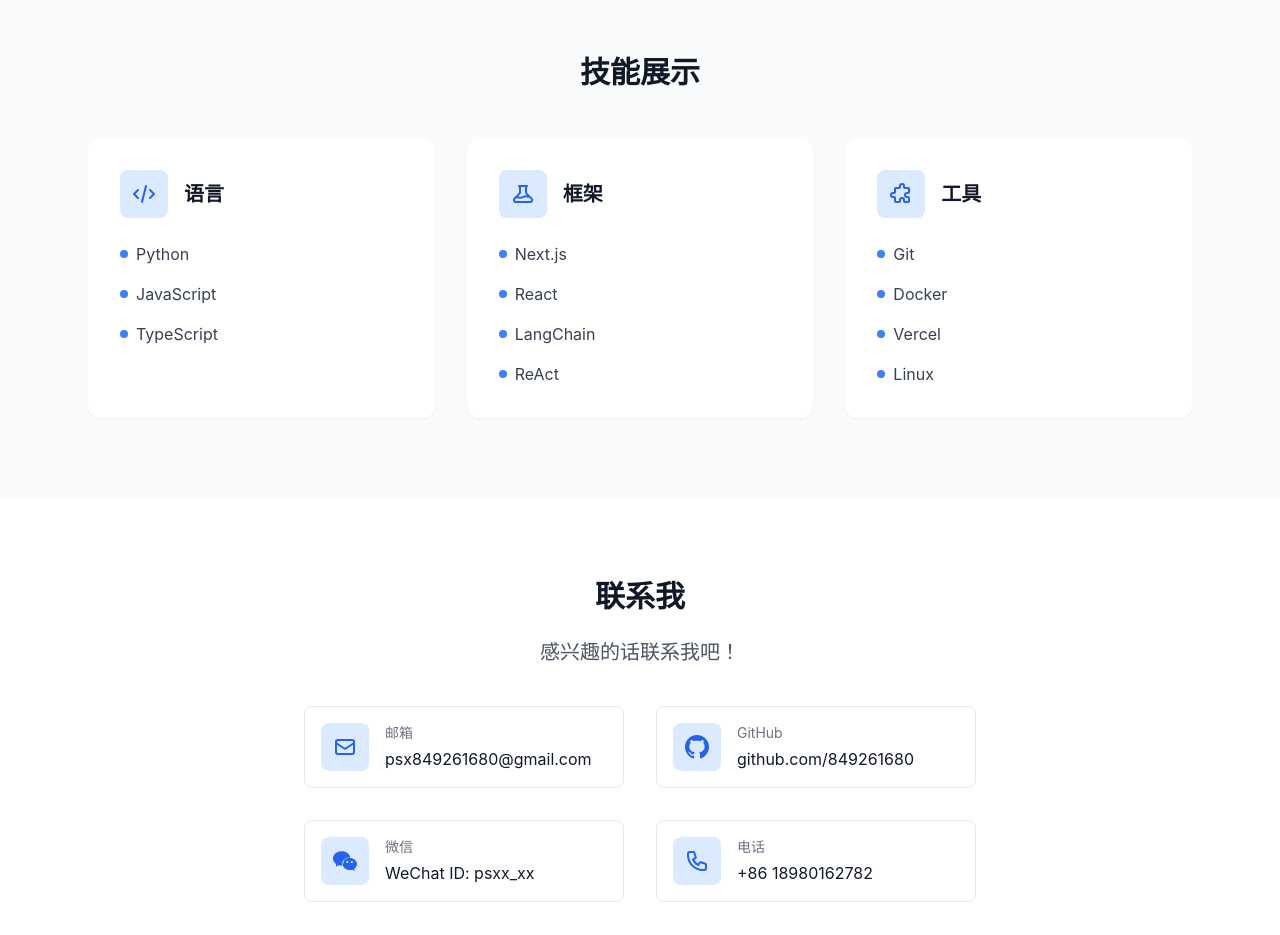
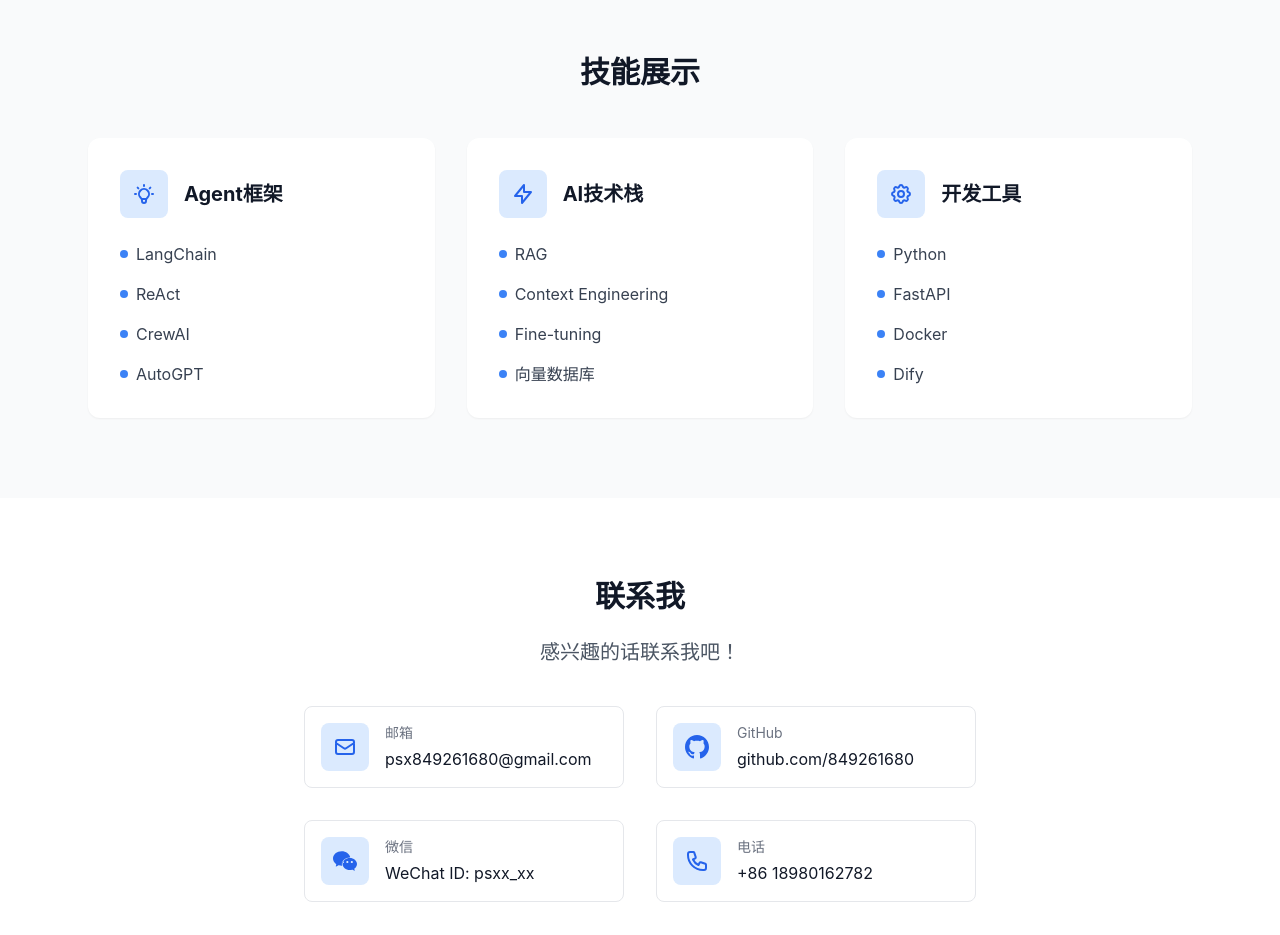
Before and after one commit to 849261680/personal-website, a Next.js app: page / in a window 1280 px wide. Shown: the part 1860-2795 px from the top of the page. Built offline with nearby package versions, Linux system fonts and the light colour scheme.

Commit message:
修改了技能展示

```diff
--- a/src/app/page.tsx
+++ b/src/app/page.tsx
@@ -227,15 +227,76 @@
           <div className="max-w-6xl mx-auto px-4 sm:px-6">
             <h2 className="text-3xl font-bold text-center text-gray-900 mb-12">{t('skills.title')}</h2>
             <div className="grid grid-cols-1 md:grid-cols-3 gap-8">
-              {/* 语言 */}
+              {/* Agent框架 */}
               <div className="bg-white p-8 rounded-xl shadow-sm">
                 <div className="flex items-center mb-6">
                   <div className="bg-blue-100 p-3 rounded-lg mr-4">
                     <svg xmlns="http://www.w3.org/2000/svg" className="h-6 w-6 text-blue-600" fill="none" viewBox="0 0 24 24" stroke="currentColor">
-                      <path strokeLinecap="round" strokeLinejoin="round" strokeWidth={2} d="M10 20l4-16m4 4l4 4-4 4M6 16l-4-4 4-4" />
+                      <path strokeLinecap="round" strokeLinejoin="round" strokeWidth={2} d="M9.663 17h4.673M12 3v1m6.364 1.636l-.707.707M21 12h-1M4 12H3m3.343-5.657l-.707-.707m2.828 9.9a5 5 0 117.072 0l-.548.547A3.374 3.374 0 0014 18.469V19a2 2 0 11-4 0v-.531c0-.895-.356-1.754-.988-2.386l-.548-.547z" />
                     </svg>
                   </div>
                   <h3 className="text-xl font-bold text-gray-900">{t('skills.languages')}</h3>
+                </div>
+                <div className="space-y-4">
+                  <div className="flex items-center">
+                    <div className="w-2 h-2 bg-blue-500 rounded-full mr-2"></div>
+                    <span className="text-gray-700">LangChain</span>
+                  </div>
+                  <div className="flex items-center">
+                    <div className="w-2 h-2 bg-blue-500 rounded-full mr-2"></div>
+                    <span className="text-gray-700">ReAct</span>
+                  </div>
+                  <div className="flex items-center">
+                    <div className="w-2 h-2 bg-blue-500 rounded-full mr-2"></div>
+                    <span className="text-gray-700">CrewAI</span>
+                  </div>
+                  <div className="flex items-center">
+                    <div className="w-2 h-2 bg-blue-500 rounded-full mr-2"></div>
+                    <span className="text-gray-700">AutoGPT</span>
+                  </div>
+                </div>
+              </div>
+
+              {/* AI技术栈 */}
+              <div className="bg-white p-8 rounded-xl shadow-sm">
+                <div className="flex items-center mb-6">
+                  <div className="bg-blue-100 p-3 rounded-lg mr-4">
+                    <svg xmlns="http://www.w3.org/2000/svg" className="h-6 w-6 text-blue-600" fill="none" viewBox="0 0 24 24" stroke="currentColor">
+                      <path strokeLinecap="round" strokeLinejoin="round" strokeWidth={2} d="M13 10V3L4 14h7v7l9-11h-7z" />
+                    </svg>
+                  </div>
+                  <h3 className="text-xl font-bold text-gray-900">{t('skills.frameworks')}</h3>
+                </div>
+                <div className="space-y-4">
+                  <div className="flex items-center">
+                    <div className="w-2 h-2 bg-blue-500 rounded-full mr-2"></div>
+                    <span className="text-gray-700">RAG</span>
+                  </div>
+                  <div className="flex items-center">
+                    <div className="w-2 h-2 bg-blue-500 rounded-full mr-2"></div>
+                    <span className="text-gray-700">Context Engineering</span>
+                  </div>
+                  <div className="flex items-center">
+                    <div className="w-2 h-2 bg-blue-500 rounded-full mr-2"></div>
+                    <span className="text-gray-700">Fine-tuning</span>
+                  </div>
+                  <div className="flex items-center">
+                    <div className="w-2 h-2 bg-blue-500 rounded-full mr-2"></div>
+                    <span className="text-gray-700">向量数据库</span>
+                  </div>
+                </div>
+              </div>
+
+              {/* 开发工具 */}
+              <div className="bg-white p-8 rounded-xl shadow-sm">
+                <div className="flex items-center mb-6">
+                  <div className="bg-blue-100 p-3 rounded-lg mr-4">
+                    <svg xmlns="http://www.w3.org/2000/svg" className="h-6 w-6 text-blue-600" fill="none" viewBox="0 0 24 24" stroke="currentColor">
+                      <path strokeLinecap="round" strokeLinejoin="round" strokeWidth={2} d="M10.325 4.317c.426-1.756 2.924-1.756 3.35 0a1.724 1.724 0 002.573 1.066c1.543-.94 3.31.826 2.37 2.37a1.724 1.724 0 001.065 2.572c1.756.426 1.756 2.924 0 3.35a1.724 1.724 0 00-1.066 2.573c.94 1.543-.826 3.31-2.37 2.37a1.724 1.724 0 00-2.572 1.065c-.426 1.756-2.924 1.756-3.35 0a1.724 1.724 0 00-2.573-1.066c-1.543.94-3.31-.826-2.37-2.37a1.724 1.724 0 00-1.065-2.572c-1.756-.426-1.756-2.924 0-3.35a1.724 1.724 0 001.066-2.573c-.94-1.543.826-3.31 2.37-2.37.996.608 2.296.07 2.572-1.065z" />
+                      <path strokeLinecap="round" strokeLinejoin="round" strokeWidth={2} d="M15 12a3 3 0 11-6 0 3 3 0 016 0z" />
+                    </svg>
+                  </div>
+                  <h3 className="text-xl font-bold text-gray-900">{t('skills.tools')}</h3>
                 </div>
                 <div className="space-y-4">
                   <div className="flex items-center">
@@ -244,59 +305,7 @@
                   </div>
                   <div className="flex items-center">
                     <div className="w-2 h-2 bg-blue-500 rounded-full mr-2"></div>
-                    <span className="text-gray-700">JavaScript</span>
-                  </div>
-                  <div className="flex items-center">
-                    <div className="w-2 h-2 bg-blue-500 rounded-full mr-2"></div>
-                    <span className="text-gray-700">TypeScript</span>
-                  </div>
-                </div>
-              </div>
-
-              {/* 框架 */}
-              <div className="bg-white p-8 rounded-xl shadow-sm">
-                <div className="flex items-center mb-6">
-                  <div className="bg-blue-100 p-3 rounded-lg mr-4">
-                    <svg xmlns="http://www.w3.org/2000/svg" className="h-6 w-6 text-blue-600" fill="none" viewBox="0 0 24 24" stroke="currentColor">
-                      <path strokeLinecap="round" strokeLinejoin="round" strokeWidth={2} d="M19.428 15.428a2 2 0 00-1.022-.547l-2.387-.477a6 6 0 00-3.86.517l-.318.158a6 6 0 01-3.86.517L6.05 15.21a2 2 0 00-1.806.547M8 4h8l-1 1v5.172a2 2 0 00.586 1.414l5 5c1.26 1.26.367 3.414-1.415 3.414H4.828c-1.782 0-2.674-2.154-1.414-3.414l5-5A2 2 0 009 10.172V5L8 4z" />
-                    </svg>
-                  </div>
-                  <h3 className="text-xl font-bold text-gray-900">{t('skills.frameworks')}</h3>
-                </div>
-                <div className="space-y-4">
-                  <div className="flex items-center">
-                    <div className="w-2 h-2 bg-blue-500 rounded-full mr-2"></div>
-                    <span className="text-gray-700">Next.js</span>
-                  </div>
-                  <div className="flex items-center">
-                    <div className="w-2 h-2 bg-blue-500 rounded-full mr-2"></div>
-                    <span className="text-gray-700">React</span>
-                  </div>
-                  <div className="flex items-center">
-                    <div className="w-2 h-2 bg-blue-500 rounded-full mr-2"></div>
-                    <span className="text-gray-700">LangChain</span>
-                  </div>
-                  <div className="flex items-center">
-                    <div className="w-2 h-2 bg-blue-500 rounded-full mr-2"></div>
-                    <span className="text-gray-700">ReAct</span>
-                  </div>
-                </div>
-              </div>
-
-              {/* 工具 */}
-              <div className="bg-white p-8 rounded-xl shadow-sm">
-                <div className="flex items-center mb-6">
-                  <div className="bg-blue-100 p-3 rounded-lg mr-4">
-                    <svg xmlns="http://www.w3.org/2000/svg" className="h-6 w-6 text-blue-600" fill="none" viewBox="0 0 24 24" stroke="currentColor">
-                      <path strokeLinecap="round" strokeLinejoin="round" strokeWidth={2} d="M11 4a2 2 0 114 0v1a1 1 0 001 1h3a1 1 0 011 1v3a1 1 0 01-1 1h-1a2 2 0 100 4h1a1 1 0 011 1v3a1 1 0 01-1 1h-3a1 1 0 01-1-1v-1a2 2 0 10-4 0v1a1 1 0 01-1 1H7a1 1 0 01-1-1v-3a1 1 0 00-1-1H4a2 2 0 110-4h1a1 1 0 001-1v-3a1 1 0 011-1h3a1 1 0 001-1V4z" />
-                    </svg>
-                  </div>
-                  <h3 className="text-xl font-bold text-gray-900">{t('skills.tools')}</h3>
-                </div>
-                <div className="space-y-4">
-                  <div className="flex items-center">
-                    <div className="w-2 h-2 bg-blue-500 rounded-full mr-2"></div>
-                    <span className="text-gray-700">Git</span>
+                    <span className="text-gray-700">FastAPI</span>
                   </div>
                   <div className="flex items-center">
                     <div className="w-2 h-2 bg-blue-500 rounded-full mr-2"></div>
@@ -304,11 +313,7 @@
                   </div>
                   <div className="flex items-center">
                     <div className="w-2 h-2 bg-blue-500 rounded-full mr-2"></div>
-                    <span className="text-gray-700">Vercel</span>
-                  </div>
-                  <div className="flex items-center">
-                    <div className="w-2 h-2 bg-blue-500 rounded-full mr-2"></div>
-                    <span className="text-gray-700">Linux</span>
+                    <span className="text-gray-700">Dify</span>
                   </div>
                 </div>
               </div>
--- a/src/contexts/LanguageContext.tsx
+++ b/src/contexts/LanguageContext.tsx
@@ -41,9 +41,9 @@
 
     // 技能展示
     'skills.title': '技能展示',
-    'skills.languages': '语言',
-    'skills.frameworks': '框架',
-    'skills.tools': '工具',
+    'skills.languages': 'Agent框架',
+    'skills.frameworks': 'AI技术栈',
+    'skills.tools': '开发工具',
 
     // 联系方式
     'contact.title': '联系我',
@@ -87,9 +87,9 @@
 
     // Skills
     'skills.title': 'Skills',
-    'skills.languages': 'Languages',
-    'skills.frameworks': 'Frameworks',
-    'skills.tools': 'Tools',
+    'skills.languages': 'Agent Frameworks',
+    'skills.frameworks': 'AI Tech Stack',
+    'skills.tools': 'Dev Tools',
 
     // Contact
     'contact.title': 'Contact Me',
```
